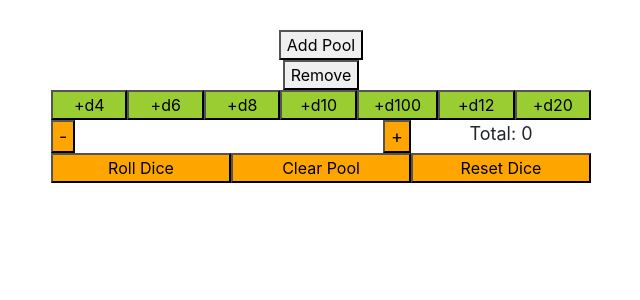
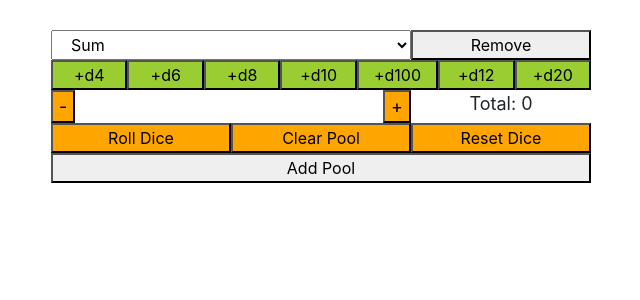
Before and after one commit to rileyjohngibbs/react-roller, a React (Create React App) app: page / in a window 1280 px wide. Shown: the top 300 px of the page, without its empty margins (319-959 px from the left). Built offline with nearby package versions, Linux system fonts and the light colour scheme.

Commit message:
Implemented pool total type selection

```diff
--- a/src/App.js
+++ b/src/App.js
@@ -7,34 +7,51 @@ class App extends Component {
   constructor(props) {
     super(props);
     this.state = {
-      pools: [0]
+      pools: [{key: 0, calcType: "sum"}]
     };
   }
 
   addPool() {
     const pools = this.state.pools;
-    pools.push(Math.max(-1, ...pools) + 1);
+    pools.push({key: Math.max(-1, ...pools.map(p => p.key)) + 1, calcType: "sum"});
     this.setState({pools});
   }
 
   removePool(key) {
-    this.setState({pools: this.state.pools.filter(p => p !== key)});
+    this.setState({pools: this.state.pools.filter(p => p.key !== key)});
   }
 
   render () {
     return (
       <div className="App">
-        <button onClick={() => this.addPool()}>Add Pool</button>
-        {this.state.pools.map((key) => {
+        {this.state.pools.map((pool) => {
           return (
-            <div key={key}>
-              <button onClick={() => this.removePool(key)}>
-                Remove
-              </button>
-              <Pool />
+            <div key={pool.key} className="container">
+              <div className="row">
+                <select id={'type' + pool.key} className="col-8"
+                  onChange={(value) => {
+                    const pools = this.state.pools;
+                    const pool_ = pools.find(p => p.key === pool.key);
+                    pool_.calcType = document.querySelector('#type' + pool.key).value;
+                    this.setState({pools});
+                  }} defaultValue="sum">
+                  <option value="sum">Sum</option>
+                  <option value="max">Max</option>
+                </select>
+                <button className="col-4" onClick={() => this.removePool(pool.key)}>
+                  Remove
+                </button>
+              </div>
+              <div className="row">
+                <Pool calcType={pool.calcType} />
+              </div>
             </div>
           )
         })}
+        <button onClick={() => this.addPool()}
+          style={{width: '100%'}}>
+            Add Pool
+        </button>
       </div>
     )
   }
--- a/src/Pool.js
+++ b/src/Pool.js
@@ -47,8 +47,23 @@ class Pool extends Component {
     return pool + mod;
   }
 
+  calcTotal(type) {
+    switch(type) {
+      case "sum":
+        return this.calcSum();
+      case "max":
+        return this.calcMax();
+      default:
+        return undefined;
+    }
+  }
+
   calcSum() {
     return this.state.dice.reduce((acc, die) => acc + die.value, 0) + this.state.mod;
+  }
+
+  calcMax() {
+    return Math.max(0, ...this.state.dice.map(d => d.value)) + this.state.mod;
   }
 
   render() {
@@ -87,7 +102,7 @@ class Pool extends Component {
               </button>
             </div>
             <div className="col-4">
-              Total: {this.calcSum()}
+              Total: { this.calcTotal(this.props.calcType) }
             </div>
           </div>
           <div className="row">
```
